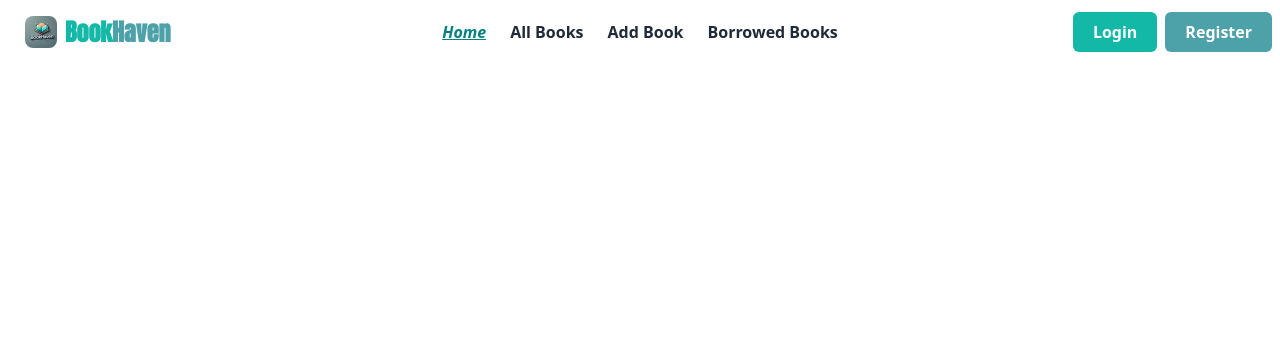
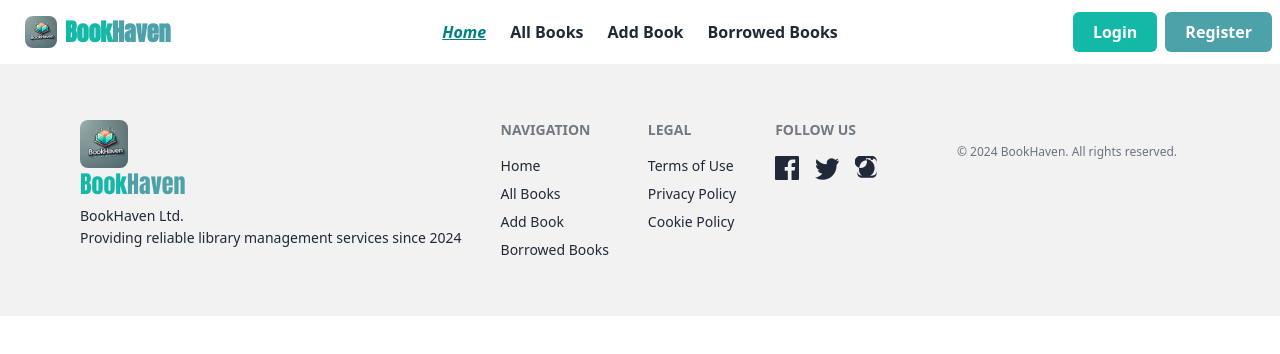
Before and after one commit to sm-sarwar/BookHaven-client, a React (Vite) app: page / in a window 1280 px wide. Shown: the top 354 px of the page. Built offline with nearby package versions, Linux system fonts and the light colour scheme; a web font is replaced by a local one.

Commit message:
Add Footer

```diff
--- /dev/null
+++ b/src/Home/Footer.jsx
@@ -0,0 +1,103 @@
+import React from "react";
+import { Link } from "react-router-dom";
+import logo from '../assets/logo.webp'
+
+const Footer = () => {
+  return (
+    <footer className="footer py-14 px-20 bg-base-200 text-base-content ">
+      <div>
+        <p>
+          <Link to="/" className=" text-xl">
+            <img className="w-12 rounded-lg font-bold" src={logo} alt="" />
+            <h3 className="text-teal-500 font-anton text-xl md:text-2xl">
+              Book<span className="text-[#4DA1A9] ">Haven</span>
+            </h3>
+          </Link>
+          BookHaven Ltd.
+          <br />
+          Providing reliable library management services since 2024
+        </p>
+      </div>
+      <div>
+        <span className="footer-title">Navigation</span>
+        <a className="link link-hover" href="/">
+          Home
+        </a>
+        <a className="link link-hover" href="/allBooks">
+          All Books
+        </a>
+        <a className="link link-hover" href="/addBook">
+          Add Book
+        </a>
+        <a className="link link-hover" href="/borrowedBook">
+          Borrowed Books
+        </a>
+      </div>
+      <div>
+        <span className="footer-title">Legal</span>
+        <a className="link link-hover" href="/terms">
+          Terms of Use
+        </a>
+        <a className="link link-hover" href="/privacy">
+          Privacy Policy
+        </a>
+        <a className="link link-hover" href="/cookie">
+          Cookie Policy
+        </a>
+      </div>
+      <div>
+        <span className="footer-title">Follow Us</span>
+        <div className="flex space-x-4">
+          <a
+            href="https://facebook.com"
+            target="_blank"
+            rel="noopener noreferrer"
+          >
+            <svg
+              className="h-6 w-6 fill-current"
+              xmlns="http://www.w3.org/2000/svg"
+              viewBox="0 0 24 24"
+            >
+              <path d="M22.675 0H1.325C.593 0 0 .593 0 1.325v21.351C0 23.407.593 24 1.325 24h11.495V14.708H9.692v-3.584h3.128V8.337c0-3.1 1.892-4.792 4.657-4.792 1.325 0 2.465.099 2.794.143v3.24l-1.918.001c-1.504 0-1.796.715-1.796 1.763v2.31h3.588l-.467 3.584h-3.121V24h6.116C23.407 24 24 23.407 24 22.676V1.325C24 .593 23.407 0 22.675 0z" />
+            </svg>
+          </a>
+          <a
+            href="https://twitter.com"
+            target="_blank"
+            rel="noopener noreferrer"
+          >
+            <svg
+              className="h-6 w-6 fill-current"
+              xmlns="http://www.w3.org/2000/svg"
+              viewBox="0 0 24 24"
+            >
+              <path d="M24 4.557a9.93 9.93 0 01-2.828.775 4.93 4.93 0 002.165-2.725 9.864 9.864 0 01-3.127 1.195 4.916 4.916 0 00-8.372 4.482A13.937 13.937 0 011.671 3.149a4.916 4.916 0 001.523 6.573 4.902 4.902 0 01-2.229-.616c-.054 2.281 1.581 4.415 3.949 4.894a4.93 4.93 0 01-2.224.084 4.93 4.93 0 004.604 3.419A9.874 9.874 0 010 21.543a13.905 13.905 0 007.548 2.212c9.142 0 14.307-7.721 13.995-14.646A9.935 9.935 0 0024 4.557z" />
+            </svg>
+          </a>
+          <a
+            href="https://instagram.com"
+            target="_blank"
+            rel="noopener noreferrer"
+          >
+            <svg
+              className="h-6 w-6 fill-current"
+              xmlns="http://www.w3.org/2000/svg"
+              viewBox="0 0 24 24"
+            >
+              <path d="M12 2.163c3.204 0 3.584.012 4.85.07 1.366.062 2.633.342 3.608 1.317.975.975 1.255 2.242 1.317 3.608.058 1.266.07 1.646.07 4.851s-.012 3.584-.07 4.85c-.062 1.366-.342 2.633-1.317 3.608-.975.975-2.242 1.255-3.608 1.317-1.266.058-1.646.07-4.851.07s-3.584-.012-4.85-.07c-1.366-.062-2.633-.342-3.608-1.317-.975-.975-1.255-2.242-1.317-3.608C2.175 15.585 2.163 15.204 2.163 12s.012-3.584.07-4.85c.062-1.366.342-2.633 1.317-3.608.975-.975 2.242-1.255 3.608-1.317C8.415 2.175 8.796 2.163 12 2.163zm0-2.163C8.741 0 8.332.012 7.052.07 5.771.128 4.556.347 3.515 1.388 2.475 2.428 2.256 3.643 2.198 4.924c-.058 1.28-.07 1.689-.07 4.926s.012 3.646.07 4.926c.058 1.281.277 2.496 1.317 3.536 1.04 1.04 2.255 1.259 3.536 1.317 1.28.058 1.689.07 4.926.07s3.646-.012 4.926-.07c1.281-.058 2.496-.277 3.536-1.317 1.04-1.04 1.259-2.255 1.317-3.536.058-1.28.07-1.689.07-4.926s-.012-3.646-.07-4.926c-.058-1.281-.277-2.496-1.317-3.536C19.332.347 18.117.128 16.836.07 15.556.012 15.167 0 12 0z" />
+              <path d="M12 5.838A6.163 6.163 0 105.837 12 6.153 6.153 0 0012 5.838zm0-2.838A9 9 0 119 21a9 9 0 013-17zm6.406-.36a1.44 1.44 0 11-1.44-1.44 1.436 1.436 0 011.44 1.44z" />
+            </svg>
+          </a>
+        </div>
+      </div>
+      <div className="divider"></div>
+      <div>
+        <p className="mt-6 text-center text-xs text-gray-500">
+          &copy; 2024 BookHaven. All rights reserved.
+        </p>
+      </div>
+    </footer>
+  );
+};
+
+export default Footer;
--- a/src/Layout/MainLayout.jsx
+++ b/src/Layout/MainLayout.jsx
@@ -1,14 +1,19 @@
 import React from 'react';
 import Navbar from '../page/Navbar';
 import { Outlet } from 'react-router-dom';
+import Footer from '../Home/Footer';
 
 const MainLayout = () => {
     return (
         <div>
             <nav className='font-mona max-w-screen-xl mx-auto'>
                 <Navbar></Navbar>
+            </nav>
+            <main className='font-mona max-w-screen-xl mx-auto'>
                 <Outlet></Outlet>
-            </nav>
+            </main>
+                <Footer></Footer>
+
         </div>
     );
 };
```
